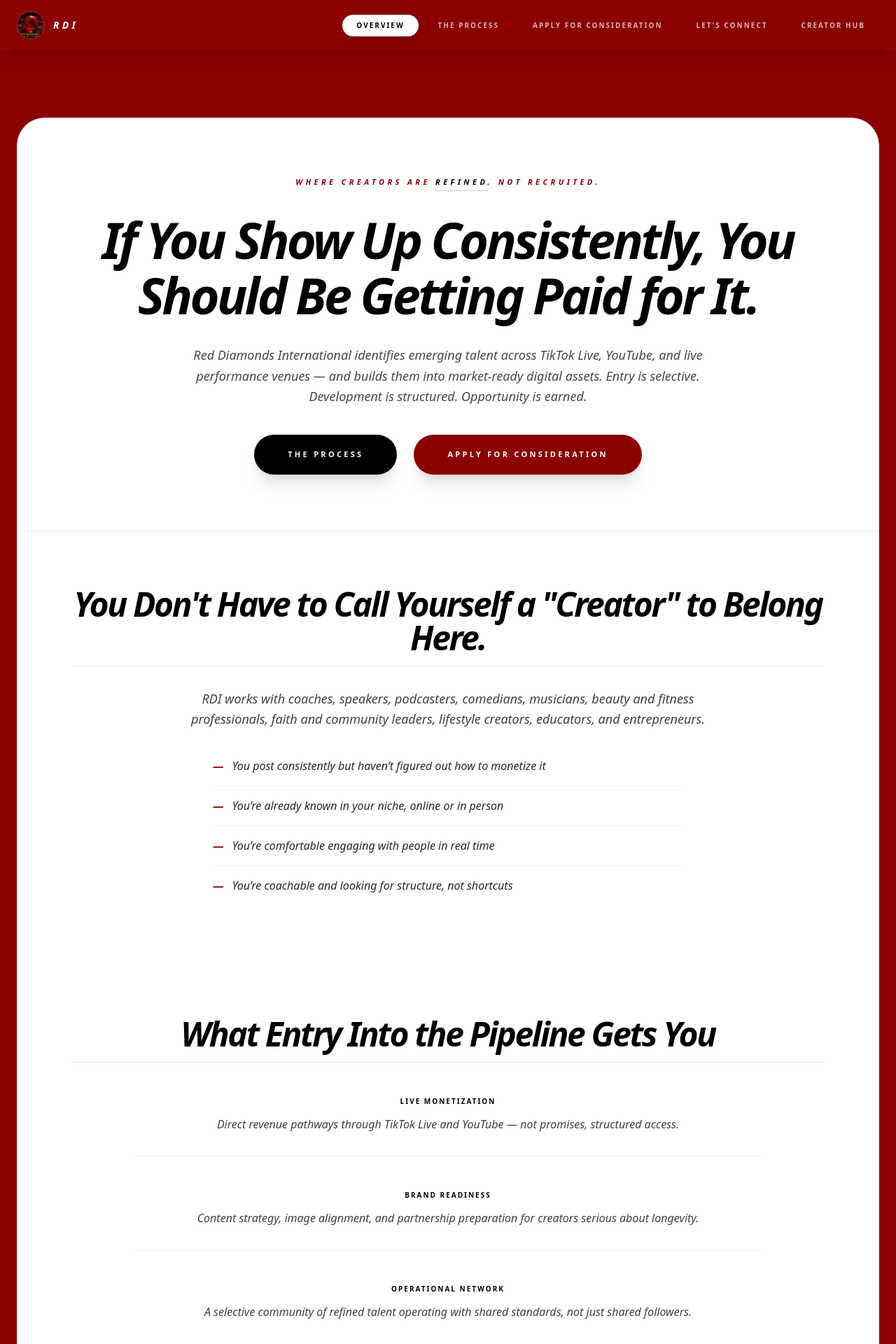
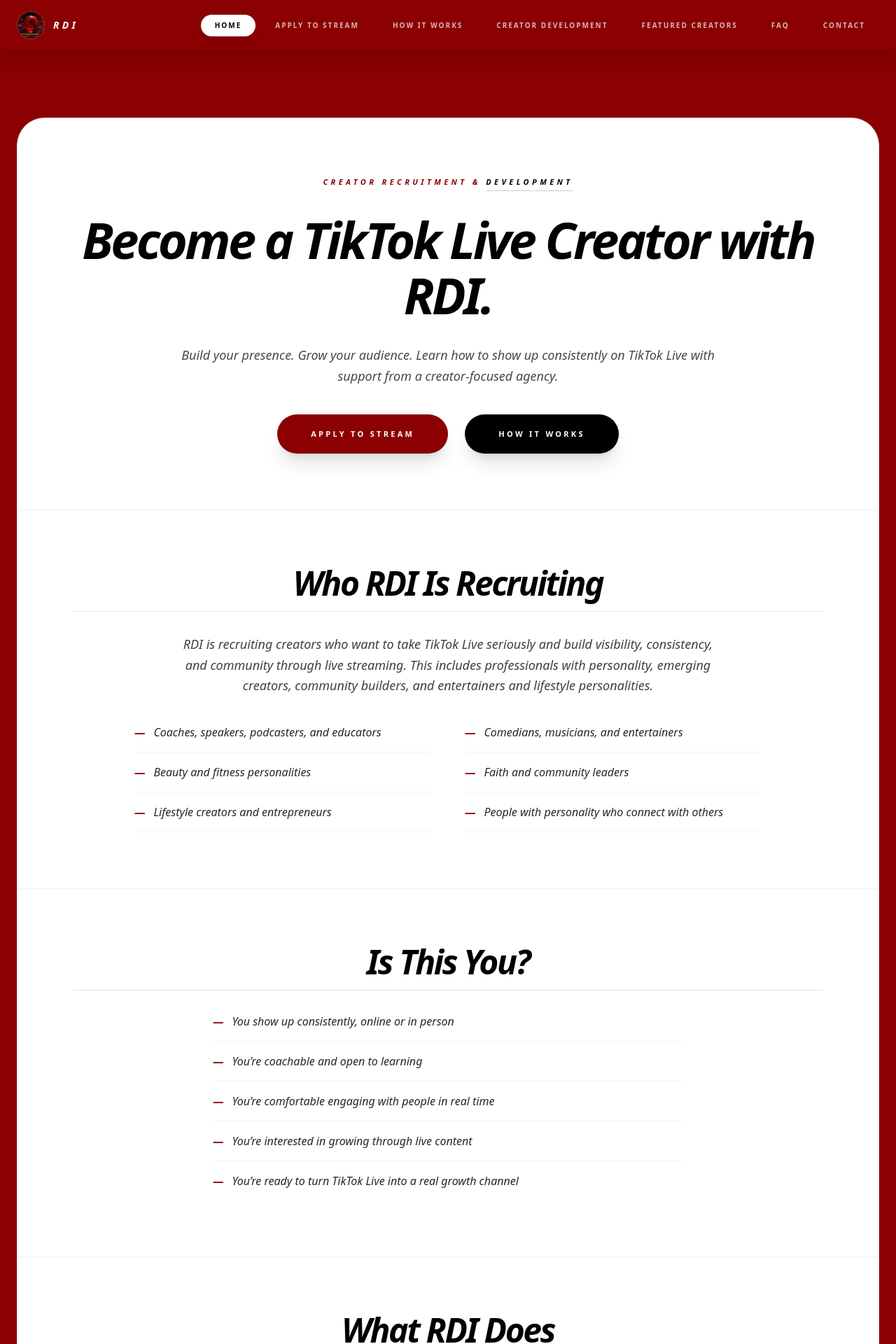
Before and after one commit to KingAdamas/reddiamonds-site, a Next.js app: page / in a window 1280 px wide. Shown: the top 1920 px of the page at 70% size. Built offline with nearby package versions, Linux system fonts and the light colour scheme.

Commit message:
Reposition site as TikTok Live creator recruitment platform: new homepage, nav restructure, placeholder pages

```diff
--- a/app/components/Header.tsx
+++ b/app/components/Header.tsx
@@ -7,11 +7,13 @@ import { usePathname } from 'next/navigation';
 import { Menu, X } from 'lucide-react';
 
 const navItems = [
-  { name: 'OVERVIEW', path: '/' },
-  { name: 'THE PROCESS', path: '/process' },
-  { name: 'APPLY FOR CONSIDERATION', path: '/apply' },
-  { name: 'LET\'S CONNECT', path: '/contact' },
-  { name: 'CREATOR HUB', path: '/creator-hub' },
+  { name: 'HOME', path: '/' },
+  { name: 'APPLY TO STREAM', path: '/apply' },
+  { name: 'HOW IT WORKS', path: '/process' },
+  { name: 'CREATOR DEVELOPMENT', path: '/creator-development' },
+  { name: 'FEATURED CREATORS', path: '/creator-hub' },
+  { name: 'FAQ', path: '/faq' },
+  { name: 'CONTACT', path: '/contact' },
 ];
 
 export default function Header() {
--- /dev/null
+++ b/app/creator-development/page.tsx
@@ -0,0 +1,22 @@
+'use client';
+
+import React from 'react';
+
+export default function CreatorDevelopment() {
+  return (
+    <div className="min-h-screen bg-[#8B0000] text-black font-sans selection:bg-white selection:text-[#8B0000]">
+      <main className="max-w-7xl mx-auto px-6 py-12 md:py-24">
+        <section>
+          <div className="bg-white border border-zinc-200 rounded-[2.5rem] p-8 md:p-20 text-center shadow-2xl">
+            <h1 className="text-4xl md:text-7xl font-black italic tracking-tighter text-black mb-6 leading-[1.1]">
+              Creator Development
+            </h1>
+            <p className="max-w-2xl mx-auto text-black/80 text-sm md:text-lg leading-relaxed font-medium italic">
+              This page is in progress. Details on how RDI supports creators with consistency, content strategy, and live presence development are coming soon.
+            </p>
+          </div>
+        </section>
+      </main>
+    </div>
+  );
+}
--- /dev/null
+++ b/app/faq/page.tsx
@@ -0,0 +1,22 @@
+'use client';
+
+import React from 'react';
+
+export default function FAQ() {
+  return (
+    <div className="min-h-screen bg-[#8B0000] text-black font-sans selection:bg-white selection:text-[#8B0000]">
+      <main className="max-w-7xl mx-auto px-6 py-12 md:py-24">
+        <section>
+          <div className="bg-white border border-zinc-200 rounded-[2.5rem] p-8 md:p-20 text-center shadow-2xl">
+            <h1 className="text-4xl md:text-7xl font-black italic tracking-tighter text-black mb-6 leading-[1.1]">
+              FAQ
+            </h1>
+            <p className="max-w-2xl mx-auto text-black/80 text-sm md:text-lg leading-relaxed font-medium italic">
+              Frequently asked questions about applying, the development process, and what to expect as an RDI creator are coming soon.
+            </p>
+          </div>
+        </section>
+      </main>
+    </div>
+  );
+}
--- a/app/page.tsx
+++ b/app/page.tsx
@@ -8,55 +8,75 @@ export default function Overview() {
     // SITE-WIDE RED BACKGROUND
     <div className="min-h-screen bg-[#8B0000] text-black font-sans selection:bg-white selection:text-[#8B0000]">
 
-      {/* MAIN CONTENT: FUSED PILLAR APPROACH
-        space-y-0 is the key: it removes the red background gaps between the sections.
-      */}
       <main className="max-w-7xl mx-auto px-6 py-12 md:py-24 space-y-0">
 
-        {/* --- 1. HERO SECTION (TOP OF FUSED PILLAR) --- */}
+        {/* --- 1. HERO SECTION --- */}
         <section>
-          {/* FUSION: Keep top corners rounded, flat bottom to connect seamlessly */}
           <div className="bg-white border border-zinc-200 border-b-0 rounded-t-[2.5rem] p-8 md:p-20 text-center relative overflow-hidden">
 
-            {/* CRIMSON SUBHEADER */}
             <p className="text-[#8B0000] text-[10px] md:text-[11px] font-black uppercase tracking-[0.4em] mb-8 italic leading-loose">
-              WHERE CREATORS ARE <span className="text-black underline decoration-black/20 underline-offset-8">REFINED</span>, NOT RECRUITED.
+              CREATOR RECRUITMENT & <span className="text-black underline decoration-black/20 underline-offset-8">DEVELOPMENT</span>
             </p>
 
             <h1 className="text-4xl md:text-7xl font-black italic tracking-tighter text-black mb-6 md:mb-8 leading-[1.1]">
-              If You Show Up Consistently, You Should Be Getting Paid for It.
+              Become a TikTok Live Creator with RDI.
             </h1>
 
             <p className="max-w-3xl mx-auto text-black/80 text-sm md:text-lg leading-relaxed mb-10 font-medium italic opacity-90 px-2 md:px-0">
-              Red Diamonds International identifies emerging talent across TikTok Live, YouTube, and live performance venues — and builds them into market-ready digital assets. Entry is selective. Development is structured. Opportunity is earned.
+              Build your presence. Grow your audience. Learn how to show up consistently on TikTok Live with support from a creator-focused agency.
             </p>
 
             <div className="flex flex-col md:flex-row justify-center items-center gap-4 md:gap-6">
+              <Link href="/apply" className="w-full md:w-auto bg-[#8B0000] text-white text-[11px] uppercase tracking-[0.3em] font-black py-5 px-12 rounded-full transition-all hover:bg-[#a00000] shadow-xl text-center">
+                APPLY TO STREAM
+              </Link>
               <Link href="/process" className="w-full md:w-auto bg-black text-white text-[11px] uppercase tracking-[0.3em] font-black py-5 px-12 rounded-full transition-all hover:bg-zinc-800 shadow-xl text-center">
-                THE PROCESS
-              </Link>
-              <Link href="/apply" className="w-full md:w-auto bg-[#8B0000] text-white text-[11px] uppercase tracking-[0.3em] font-black py-5 px-12 rounded-full transition-all hover:bg-[#a00000] shadow-xl text-center">
-                APPLY FOR CONSIDERATION
+                HOW IT WORKS
               </Link>
             </div>
           </div>
         </section>
 
-        {/* --- 1.5 IS THIS YOU? --- */}
+        {/* --- 2. WHO RDI IS RECRUITING --- */}
         <section>
           <div className="bg-white border-x border-zinc-200 p-8 md:p-20 border-t border-t-black/5">
             <h3 className="text-3xl md:text-5xl font-black italic tracking-tighter mb-8 text-black text-center border-b border-black/10 pb-4">
-              You Don&apos;t Have to Call Yourself a &quot;Creator&quot; to Belong Here.
+              Who RDI Is Recruiting
             </h3>
             <p className="max-w-3xl mx-auto text-zinc-700 text-sm md:text-lg leading-relaxed mb-10 font-medium italic text-center">
-              RDI works with coaches, speakers, podcasters, comedians, musicians, beauty and fitness professionals, faith and community leaders, lifestyle creators, educators, and entrepreneurs.
+              RDI is recruiting creators who want to take TikTok Live seriously and build visibility, consistency, and community through live streaming. This includes professionals with personality, emerging creators, community builders, and entertainers and lifestyle personalities.
             </p>
+            <ul className="grid md:grid-cols-2 gap-x-12 gap-y-4 max-w-4xl mx-auto text-zinc-800 text-sm md:text-base font-medium italic">
+              {[
+                'Coaches, speakers, podcasters, and educators',
+                'Comedians, musicians, and entertainers',
+                'Beauty and fitness personalities',
+                'Faith and community leaders',
+                'Lifestyle creators and entrepreneurs',
+                'People with personality who connect with others',
+              ].map((item) => (
+                <li key={item} className="border-b border-black/5 pb-4 flex gap-3">
+                  <span className="text-[#8B0000] font-black">—</span>
+                  <span>{item}</span>
+                </li>
+              ))}
+            </ul>
+          </div>
+        </section>
+
+        {/* --- 3. IS THIS YOU? --- */}
+        <section>
+          <div className="bg-white border-x border-zinc-200 p-8 md:p-20 border-t border-t-black/5">
+            <h3 className="text-3xl md:text-5xl font-black italic tracking-tighter mb-8 text-black text-center border-b border-black/10 pb-4">
+              Is This You?
+            </h3>
             <ul className="max-w-2xl mx-auto space-y-4 text-zinc-800 text-sm md:text-base font-medium italic">
               {[
-                'You post consistently but haven\u2019t figured out how to monetize it',
-                'You\u2019re already known in your niche, online or in person',
+                'You show up consistently, online or in person',
+                'You\u2019re coachable and open to learning',
                 'You\u2019re comfortable engaging with people in real time',
-                'You\u2019re coachable and looking for structure, not shortcuts',
+                'You\u2019re interested in growing through live content',
+                'You\u2019re ready to turn TikTok Live into a real growth channel',
               ].map((item) => (
                 <li key={item} className="border-b border-black/5 pb-4 last:border-0 flex gap-3">
                   <span className="text-[#8B0000] font-black">—</span>
@@ -66,18 +86,19 @@ export default function Overview() {
             </ul>
           </div>
         </section>
+
+        {/* --- 4. WHAT RDI DOES --- */}
         <section>
-          {/* FUSION: Flat top and bottom; essentially a white tube */}
-          <div className="bg-white border-x border-zinc-200 p-8 md:p-20">
-            {/* Standardized Header: Black, Italic, 5XL (closer to 7XL), Centered */}
+          <div className="bg-white border-x border-zinc-200 p-8 md:p-20 border-t border-t-black/5">
             <h3 className="text-3xl md:text-5xl font-black italic tracking-tighter mb-12 text-black text-center border-b border-black/10 pb-4">
-              What Entry Into the Pipeline Gets You
+              What RDI Does
             </h3>
             <ul className="space-y-12 max-w-4xl mx-auto text-center">
               {[
-                { title: 'Live Monetization', desc: 'Direct revenue pathways through TikTok Live and YouTube — not promises, structured access.' },
-                { title: 'Brand Readiness', desc: 'Content strategy, image alignment, and partnership preparation for creators serious about longevity.' },
-                { title: 'Operational Network', desc: 'A selective community of refined talent operating with shared standards, not just shared followers.' }
+                { title: 'Get Started', desc: 'RDI helps new creators get set up and ready to go live on TikTok with confidence.' },
+                { title: 'Stay Consistent', desc: 'Structure and support to help creators build a real streaming routine, not a one-time attempt.' },
+                { title: 'Improve Engagement', desc: 'Guidance on content, presence, and audience interaction to strengthen every live session.' },
+                { title: 'Build Toward Monetization', desc: 'RDI helps creators build toward monetization opportunities through TikTok Live, with structure and a clear path forward.' },
               ].map((item) => (
                 <li key={item.title} className="border-b border-black/5 pb-8 last:border-0">
                   <h4 className="text-black font-black uppercase tracking-[0.2em] text-[10px] mb-3">{item.title}</h4>
@@ -92,7 +113,7 @@ export default function Overview() {
         <div className="bg-white border-x border-zinc-200 px-8 md:px-20 py-10 border-t border-t-black/5">
           <div className="flex justify-center gap-16 max-w-2xl mx-auto text-center">
             {[
-              { stat: '2', label: 'Platforms' },
+              { stat: '1', label: 'Platform Focus' },
               { stat: '1', label: 'Standard' },
             ].map((item) => (
               <div key={item.label}>
@@ -103,20 +124,17 @@ export default function Overview() {
           </div>
         </div>
 
-        {/* --- 3. READY TO SCALE (BOTTOM OF FUSED PILLAR) --- */}
+        {/* --- 5. WHY JOIN RDI --- */}
         <section>
-          {/* FUSION: Flat top, rounded bottom corners to finalize the pillar structure */}
           <div className="bg-white border border-zinc-200 border-t-0 rounded-b-[2.5rem] p-8 md:p-20 shadow-2xl text-center">
-            {/* Standardized Header: Black, Italic, 6XL (for impactful closing), Centered */}
             <h3 className="text-3xl md:text-6xl font-black italic uppercase tracking-tighter mb-6 leading-tight text-black">
-              READY TO <br className="hidden md:block"/>SCALE?
+              Why Join <br className="hidden md:block"/>RDI?
             </h3>
-            {/* Corrected weight/style: Crimson, Medium, Italic for better reading */}
             <p className="max-w-2xl text-base md:text-xl mb-10 font-medium italic leading-relaxed text-[#8B0000] mx-auto">
-              RDI does not take everyone. If you have the consistency, the coachability, and the commitment to show up as a professional — this pipeline was built for you. If you are still looking for shortcuts, it was not.
+              RDI offers structure, guidance, creator development, visibility, and community. If you&apos;re consistent, coachable, and ready to take TikTok Live seriously, this is your next step.
             </p>
             <Link href="/apply" className="inline-block bg-black text-white py-6 px-16 rounded-2xl font-black tracking-widest text-[11px] hover:bg-zinc-800 transition-all shadow-xl">
-              Apply for Consideration
+              Apply to Stream
             </Link>
           </div>
         </section>
@@ -124,22 +142,20 @@ export default function Overview() {
         {/* ---STANDALONE SEPARATOR--- */}
         <div className="h-12 md:h-20"></div>
 
-        {/* --- 4. RED DIAMOND COLLECTION (STANDALONE CARD) --- */}
+        {/* --- 6. RED DIAMOND COLLECTION (SECONDARY) --- */}
         <section>
           <div className="bg-white border border-zinc-200 rounded-[2.5rem] p-8 md:p-20 shadow-2xl text-center">
 
-            {/* Crimson Label */}
             <div className="text-[10px] md:text-[11px] font-black uppercase tracking-[0.4em] text-[#8B0000] mb-8">
-              THE COMMUNITY & VISIBILITY HUB
+              COMMUNITY & BRAND IDENTITY
             </div>
 
-            {/* Fused Header Style: Spans the card, Black Italic 7XL */}
-            <h2 className="text-4xl md:text-7xl font-black tracking-tighter italic leading-[1.1] text-black mb-10">
-              The Ecosystem Extends Beyond the Pipeline.
+            <h2 className="text-3xl md:text-5xl font-black tracking-tighter italic leading-[1.1] text-black mb-10">
+              The Red Diamond Collection
             </h2>
 
-            <p className="max-w-4xl mx-auto text-sm md:text-xl leading-relaxed text-zinc-700 font-medium italic mb-12">
-              Red Diamond Collection is where RDI creators build supporter income, strengthen their content, and expand visibility beyond the pipeline. It is the public-facing expression of what refinement produces.
+            <p className="max-w-3xl mx-auto text-sm md:text-lg leading-relaxed text-zinc-700 font-medium italic mb-12">
+              A supporting space for RDI creators to build community, strengthen their brand identity, and expand visibility alongside their work on TikTok Live.
             </p>
 
             <a
```
Also changed, not shown: 1 other file (tests, documents, lock files or other folders).
